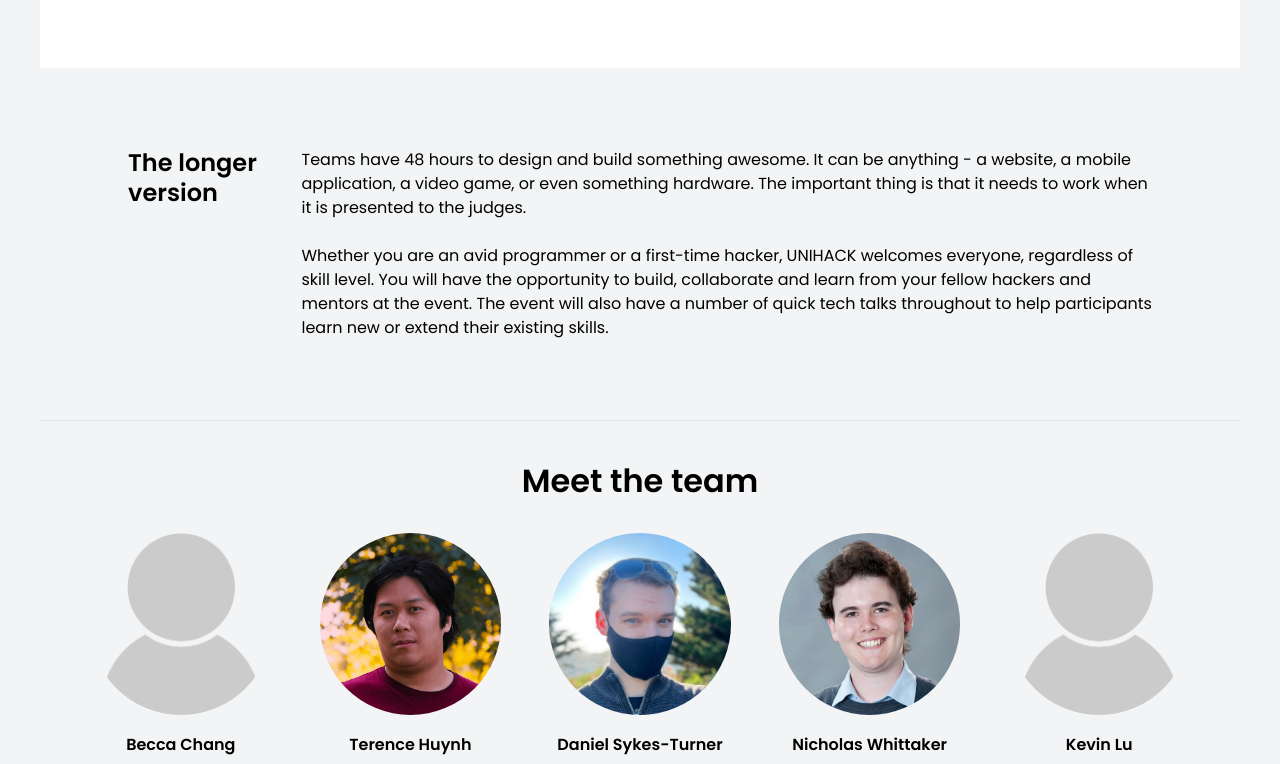
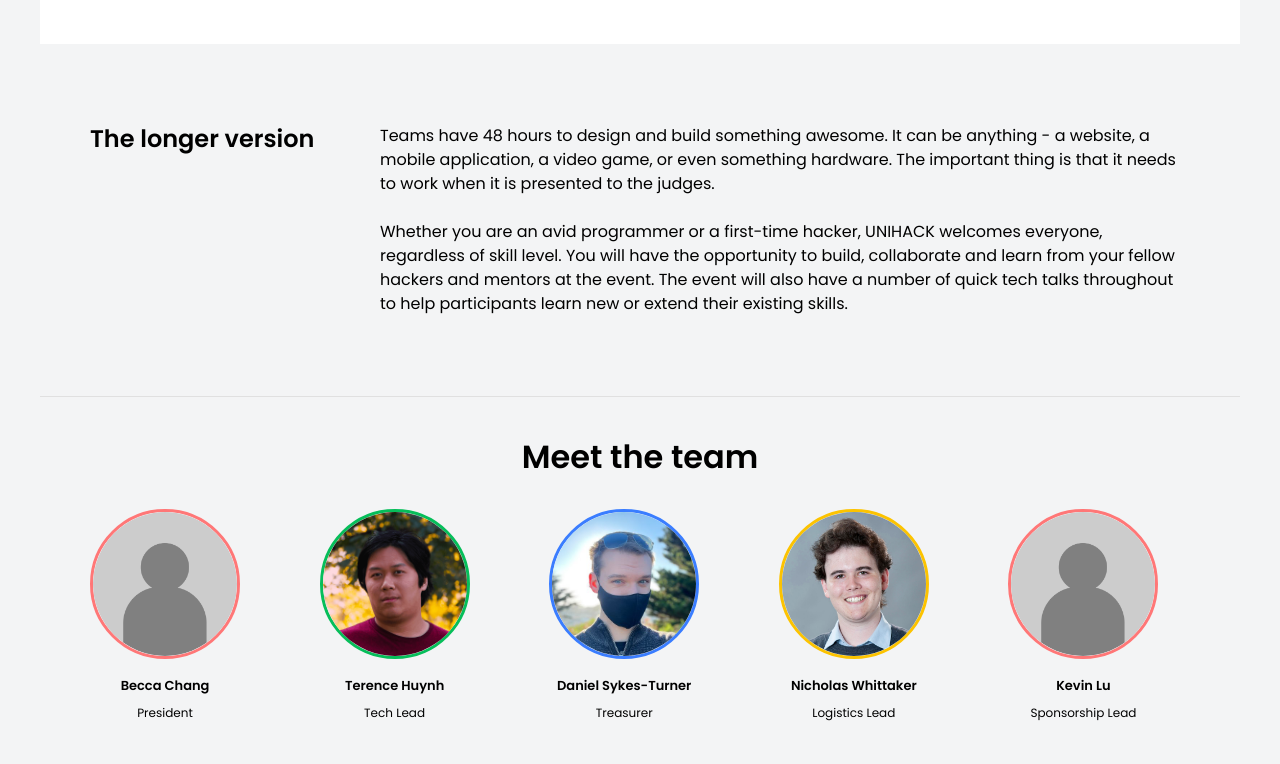
Before and after one commit to unihackhq/unihack.net, a Next.js app: page /about in a window 1280 px wide. Shown: the part 587-1351 px from the top of the page. Built offline with nearby package versions, Linux system fonts and the light colour scheme.

Commit message:
fix borders, minor formatting changes

```diff
--- a/components/team/team.module.scss
+++ b/components/team/team.module.scss
@@ -27,31 +27,34 @@
 
   .images {
     border-radius: 50%;
+    width: 150px;
+    height: 150px;
     object-fit: contain;
-    border: 5px solid $salmon;
+    margin-bottom: $base *10;
+    border: 3px solid $salmon;
 
     &:nth-of-type(4n + 2) {
-      border: 2px solid $midori;
+      border: 3px solid $midori;
     }
 
     &:nth-of-type(4n + 3) {
-      border: 2px solid $pacific;
+      border: 3px solid $pacific;
     }
 
     &:nth-of-type(4n + 4) {
-      border: 2px solid $primary;
+      border: 3px solid $primary;
     }
   }
 
   .content {
     h3 {
       margin-top: $base;
-      font-size: 16px;
+      font-size: 13px;
     }
 
     p {
       margin: 0;
-      font-size: 14px;
+      font-size: 12px;
     }
   }
 }
--- a/components/team/team.tsx
+++ b/components/team/team.tsx
@@ -14,7 +14,7 @@ type Props = {
 
 const Team = ({ style, basePath, items }: Props) => {
   const teamItems = items.map((item: TeamItemI) => (
-    <div key={item.name}>
+    <div className={cx('images')}>
       <Image
         className={styles.images}
         src={`${basePath}${item.imagePath}`}
@@ -23,8 +23,8 @@ const Team = ({ style, basePath, items }: Props) => {
         width="500"
       />
       <div className={styles.content}>
-      <H3>{item.name}</H3>
-      <Text className={styles.title}>{item.role}</Text>
+        <H3>{item.name}</H3>
+        <Text className={styles.title}>{item.role}</Text>
       </div>
     </div>
   ));
--- a/content/about/team.json
+++ b/content/about/team.json
@@ -73,7 +73,7 @@
     },
     {
       "name": "Yagebu Xie",
-      "imagePath": "/Blank.png",
+      "imagePath": "/yagebu.jpg",
       "role": "Logistics Officer"
     },
     {
--- a/sections/about-hero/about-hero.module.scss
+++ b/sections/about-hero/about-hero.module.scss
@@ -46,6 +46,7 @@
       @include md {
         line-height: 70px;
         font-size: 64px;
+        margin-bottom: $space-xxlarge;
       }
     }
 
--- a/sections/about-us/about-us.module.scss
+++ b/sections/about-us/about-us.module.scss
@@ -7,26 +7,13 @@
   padding-top: $base * 10;
   padding-bottom: $base * 20;
 
-  &-content {
+  &-container {
     @include page-margin;
     display: flex;
-    align-items: center;
-
-    h1 {
-      align-self: flex-start;
-      margin-bottom: 24px;
-    }
 
     h3 {
-      color: #808080;
-      text-align: center;
-      font-weight: 400;
+      margin-right: $base * 5;
+      width: 250px;
     }
-
   }
 }
-
-.about-us-container {
-   display: flex;
-   width: 80%;
-}
--- a/sections/about-us/about-us.tsx
+++ b/sections/about-us/about-us.tsx
@@ -6,7 +6,7 @@ const AboutUs = () => (
   <section className={styles['about-us']}>
     <div className={styles['about-us-container']}>
       <div className={styles['about-us-left']}>
-        <H3>The longer version</H3>
+        <span><H3>The longer version</H3></span>
       </div>
       <div className={styles['about-us-content']}>
         <Stack size="medium">
--- a/sections/stats/stats.module.scss
+++ b/sections/stats/stats.module.scss
@@ -57,18 +57,21 @@ display: flex;
 .stats-events {
 h2{
     color: $pacific;
+    margin-bottom: $base;
  }
 }
 
 .stats-students {
 h2{
     color: $midori;
+    margin-bottom: $base;
  }
 }
 
 .stats-ideas {
 h2{
     color: $salmon;
+    margin-bottom: $base;
  }
 }
 
@@ -76,5 +79,6 @@ h2{
 .stats-bike {
 h2{
     color: $primary;
+    margin-bottom: $base;
  }
 }
```
Also changed, not shown: public/images/team/blank.png.
